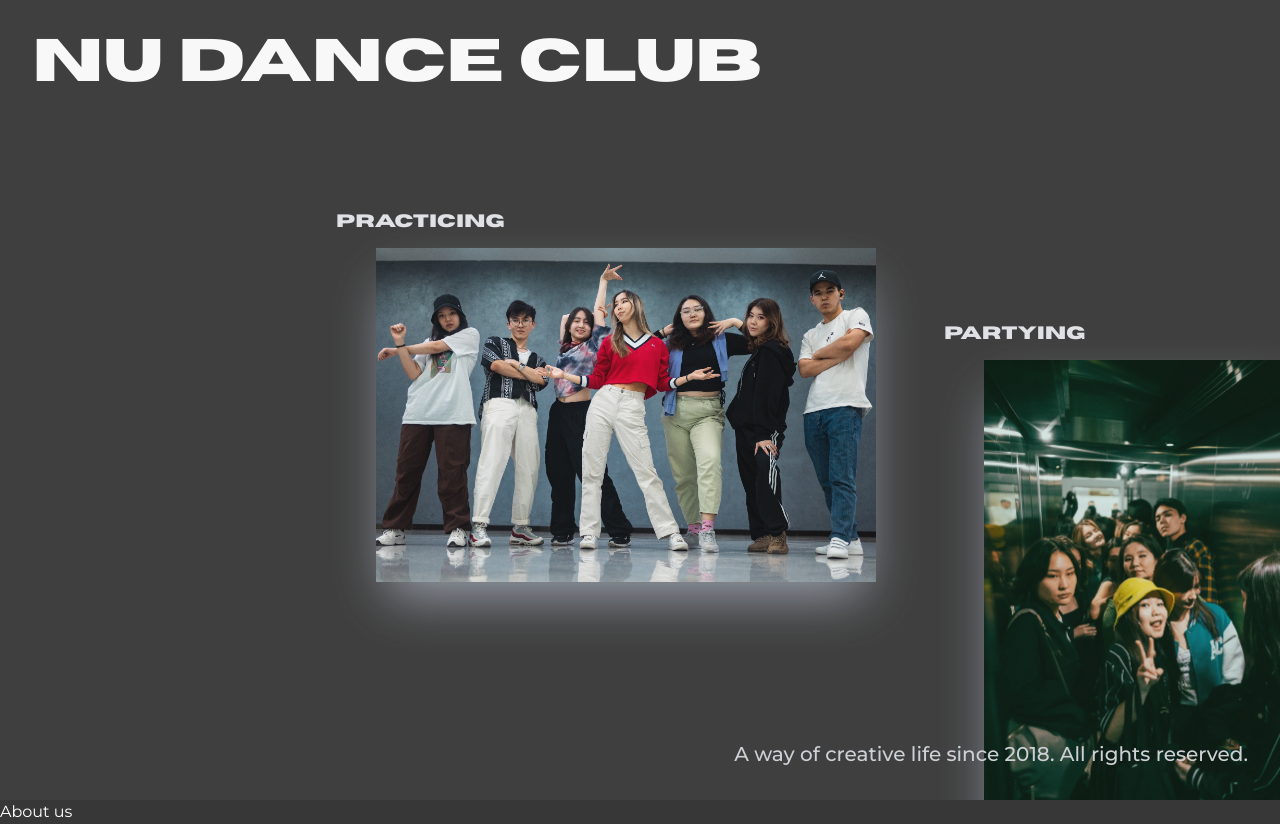
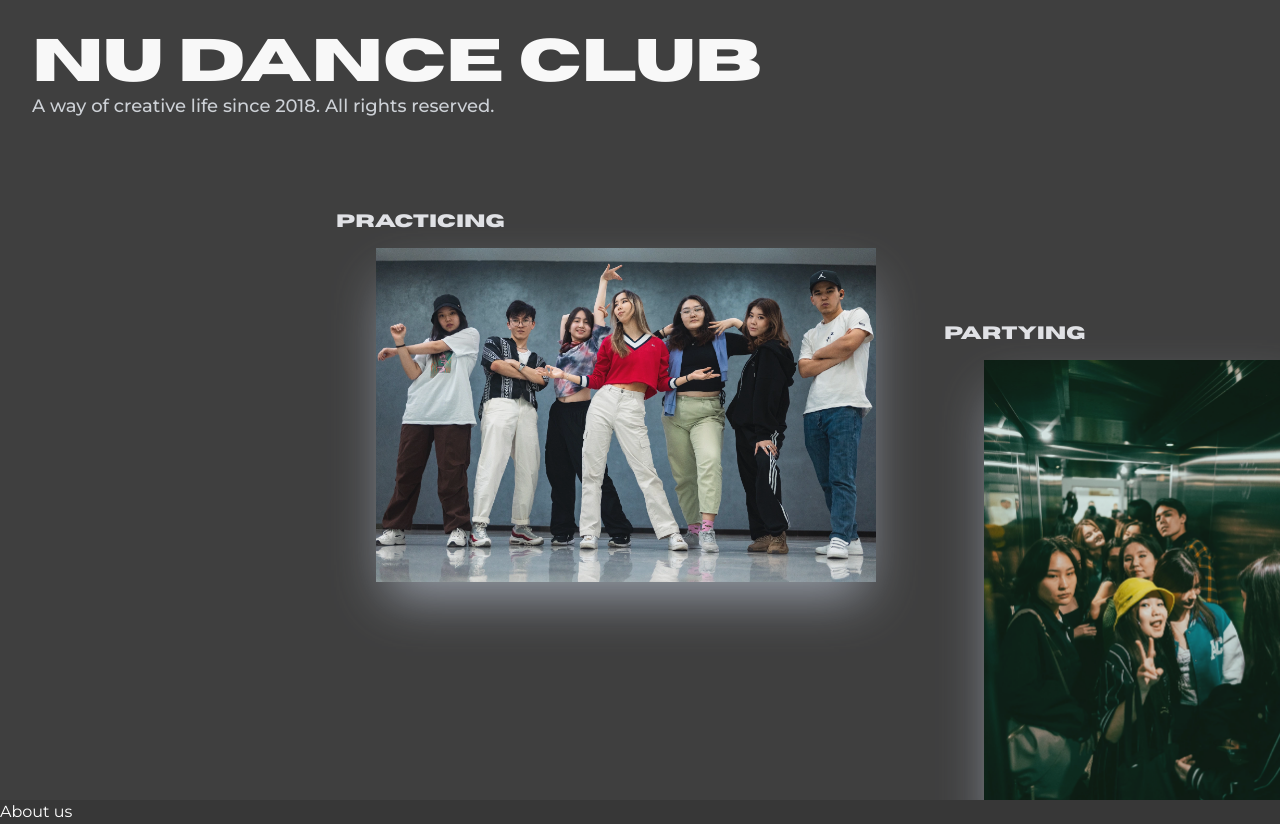
Before and after one commit to indicozy/nudanceclub-next, a Next.js app: page / in a window 1280 px wide. Built offline with nearby package versions, Linux system fonts and the light colour scheme.

Commit message:
test: unfinished

```diff
--- a/src/pages/index.tsx
+++ b/src/pages/index.tsx
@@ -13,9 +13,14 @@ const Home: NextPage = () => {
       </Head>
       <div className="noise"></div>
       <section className="relative h-screen overflow-x-hidden">
-        <h1 className="absolute left-8 top-8 font-hor text-4xl font-bold sm:text-6xl">
-          NU dance club
-        </h1>
+        <div className="absolute left-8 top-8">
+          <h1 className="font-hor text-4xl font-bold sm:text-6xl">
+            NU dance club
+          </h1>
+          <p className="text-sm font-medium text-gray-300 sm:text-lg">
+            A way of creative life since 2018. All rights reserved.
+          </p>
+        </div>
         <div className="absolute left-8 top-32 ml-12 mt-12 text-sm text-gray-200 sm:left-80 sm:top-20 sm:text-lg">
           <div className="relative left-0 top-0 h-screen w-screen">
             <div className="absolute">
@@ -65,9 +70,6 @@ const Home: NextPage = () => {
             </div>
           </div>
         </div>
-        <div className="absolute bottom-8 left-0 right-0 text-center text-sm font-medium text-gray-300 sm:left-auto sm:right-8 sm:text-xl">
-          A way of creative life since 2018. All rights reserved.
-        </div>
       </section>
       <section>
         <h2>About us</h2>
```
